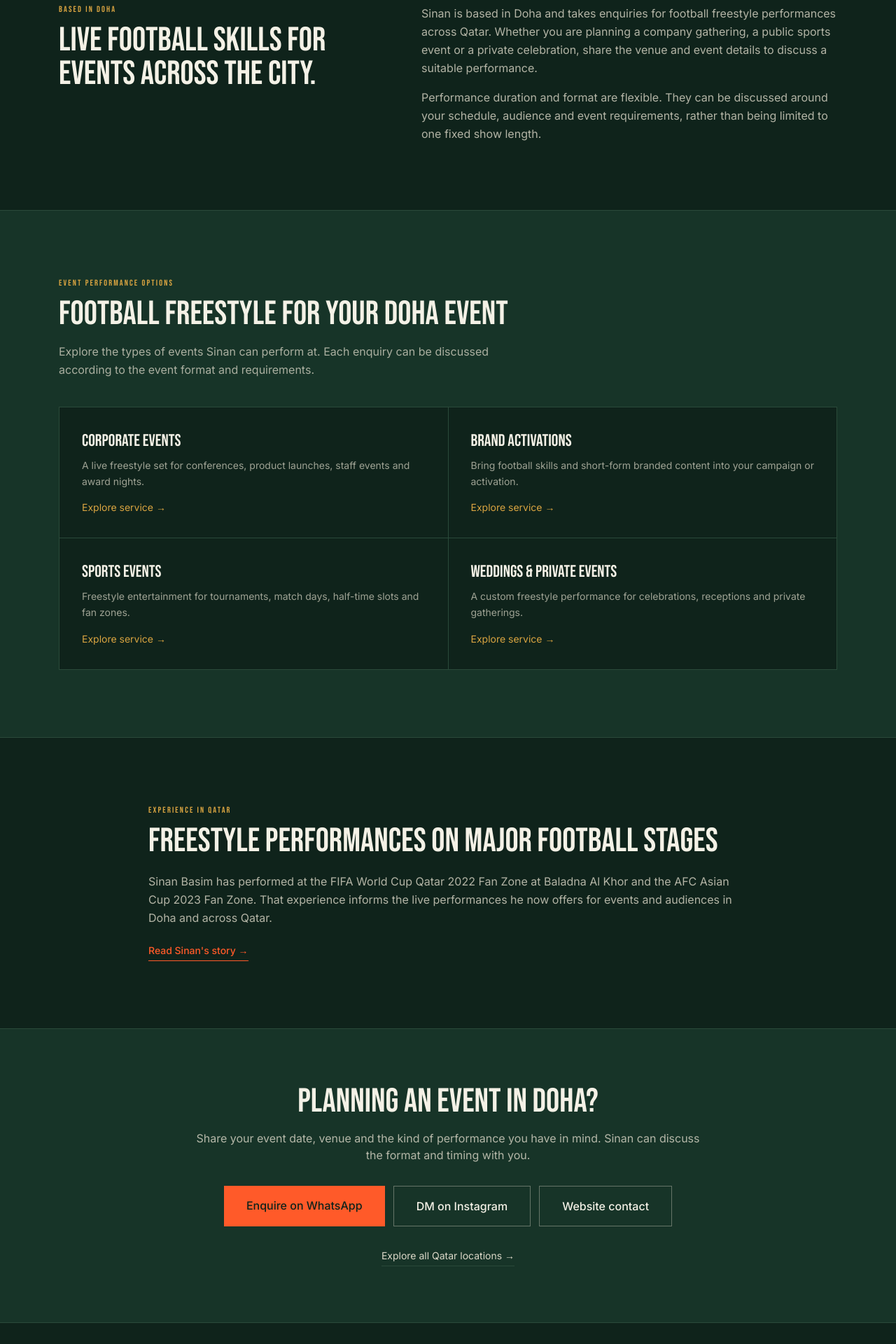
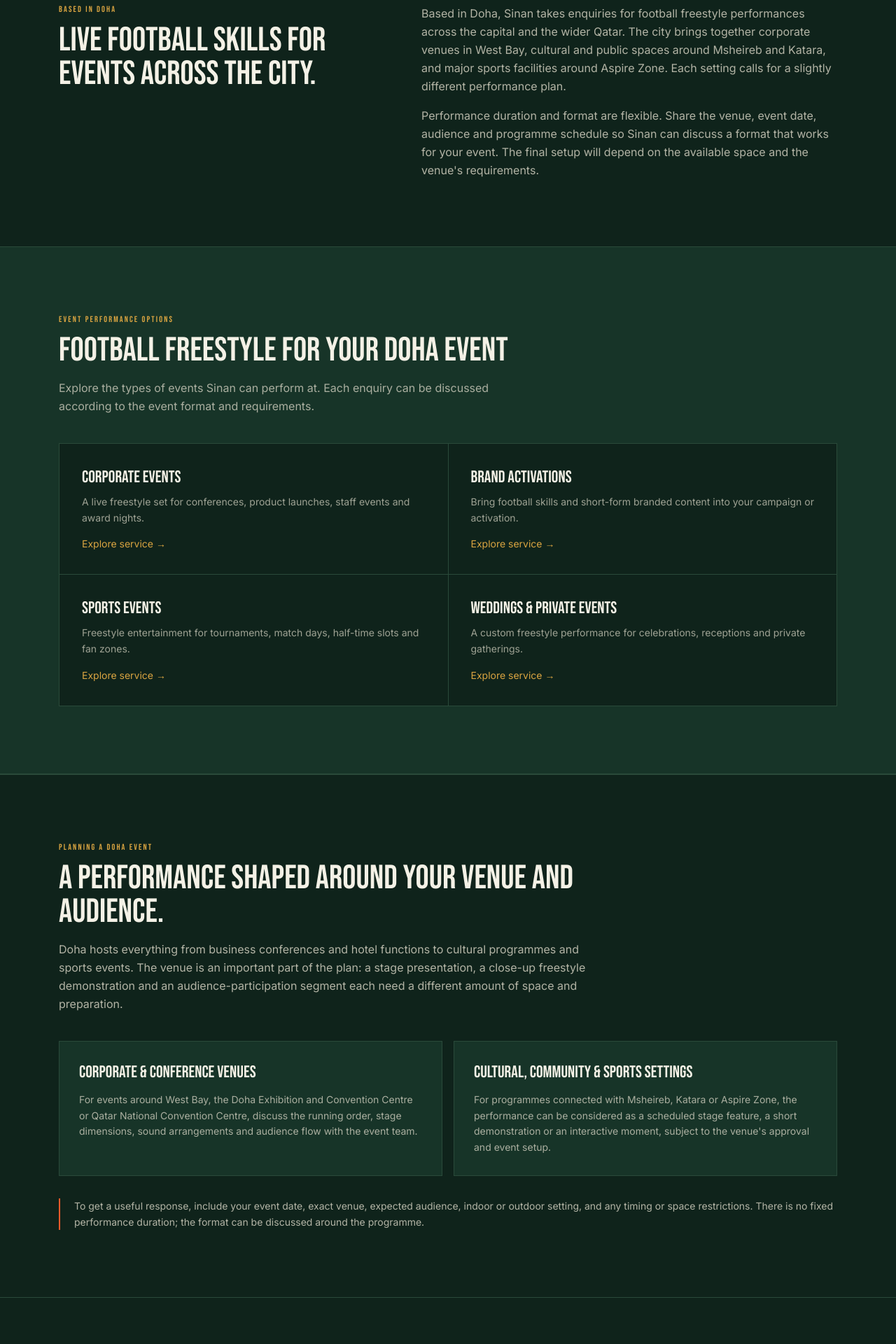
Before and after one commit to sh1blue/sinan, a Next.js app: page /football-freestyler-doha in a window 1280 px wide. Shown: the part 840-2760 px from the top of the page at 70% size. Built offline with nearby package versions, Linux system fonts and the light colour scheme.

Commit message:
Add Doha-specific event planning content

```diff
--- a/src/app/football-freestyler-doha/page.tsx
+++ b/src/app/football-freestyler-doha/page.tsx
@@ -119,15 +119,17 @@ export default function DohaFreestylerPage() {
           </div>
           <div className="space-y-4 text-base leading-relaxed text-chalk-dim/80">
             <p>
-              Sinan is based in Doha and takes enquiries for football freestyle performances
-              across Qatar. Whether you are planning a company gathering, a public sports event
-              or a private celebration, share the venue and event details to discuss a suitable
-              performance.
+              Based in Doha, Sinan takes enquiries for football freestyle performances across
+              the capital and the wider Qatar. The city brings together corporate venues in
+              West Bay, cultural and public spaces around Msheireb and Katara, and major
+              sports facilities around Aspire Zone. Each setting calls for a slightly
+              different performance plan.
             </p>
             <p>
-              Performance duration and format are flexible. They can be discussed around your
-              schedule, audience and event requirements, rather than being limited to one fixed
-              show length.
+              Performance duration and format are flexible. Share the venue, event date,
+              audience and programme schedule so Sinan can discuss a format that works for
+              your event. The final setup will depend on the available space and the venue's
+              requirements.
             </p>
           </div>
         </div>
@@ -157,6 +159,46 @@ export default function DohaFreestylerPage() {
                 <span className="mt-4 inline-block text-sm text-gold">Explore service →</span>
               </Link>
             ))}
+          </div>
+        </div>
+      </section>
+
+      <section className="border-y border-turf-line bg-turf py-20 md:py-24">
+        <div className="mx-auto max-w-6xl px-5">
+          <p className="section-label text-xs uppercase text-gold">Planning a Doha Event</p>
+          <h2 className="font-display mt-3 max-w-3xl text-4xl text-chalk md:text-5xl">
+            A performance shaped around your venue and audience.
+          </h2>
+          <p className="mt-4 max-w-3xl text-base leading-relaxed text-chalk-dim/80">
+            Doha hosts everything from business conferences and hotel functions to cultural
+            programmes and sports events. The venue is an important part of the plan: a stage
+            presentation, a close-up freestyle demonstration and an audience-participation
+            segment each need a different amount of space and preparation.
+          </p>
+          <div className="mt-10 grid gap-4 md:grid-cols-2">
+            <div className="border border-turf-line bg-turf-light p-7">
+              <h3 className="font-display text-2xl text-chalk">Corporate & conference venues</h3>
+              <p className="mt-3 text-sm leading-relaxed text-chalk-dim/75">
+                For events around West Bay, the Doha Exhibition and Convention Centre or
+                Qatar National Convention Centre, discuss the running order, stage dimensions,
+                sound arrangements and audience flow with the event team.
+              </p>
+            </div>
+            <div className="border border-turf-line bg-turf-light p-7">
+              <h3 className="font-display text-2xl text-chalk">Cultural, community & sports settings</h3>
+              <p className="mt-3 text-sm leading-relaxed text-chalk-dim/75">
+                For programmes connected with Msheireb, Katara or Aspire Zone, the performance
+                can be considered as a scheduled stage feature, a short demonstration or an
+                interactive moment, subject to the venue's approval and event setup.
+              </p>
+            </div>
+          </div>
+          <div className="mt-8 border-l-2 border-flare pl-5">
+            <p className="text-sm leading-relaxed text-chalk-dim/80">
+              To get a useful response, include your event date, exact venue, expected audience,
+              indoor or outdoor setting, and any timing or space restrictions. There is no
+              fixed performance duration; the format can be discussed around the programme.
+            </p>
           </div>
         </div>
       </section>
```
